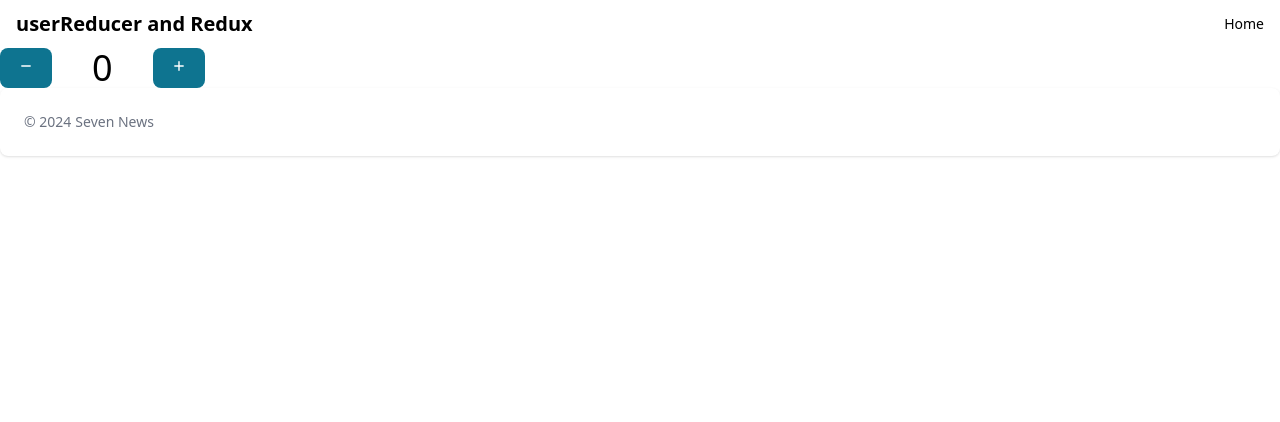
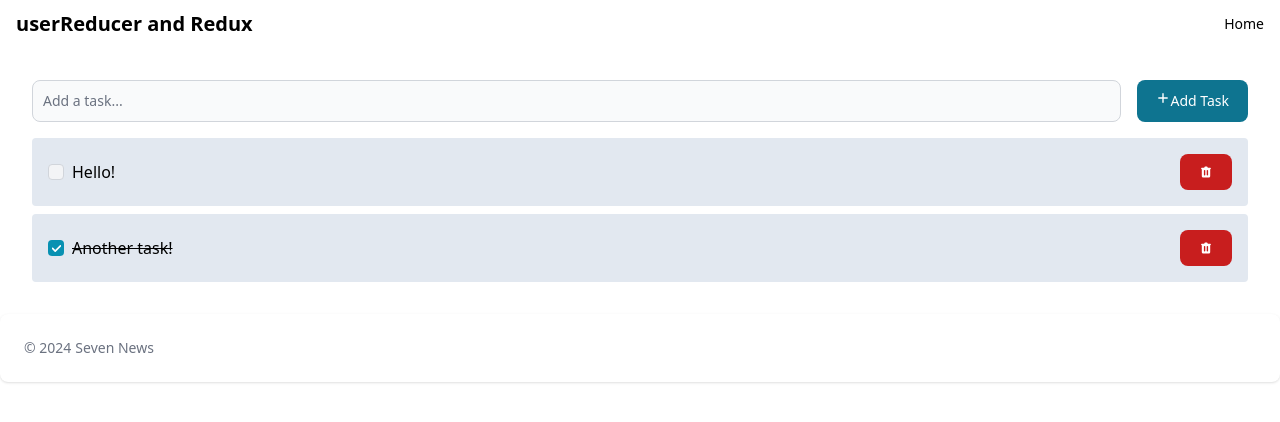
Before and after one commit to manikant-codes/react-course-files-final, a React (Create React App) app: page / in a window 1280 px wide. Shown: the top 422 px of the page. Built offline with nearby package versions, Linux system fonts and the light colour scheme.

Commit message:
made todos ui

```diff
--- /dev/null
+++ b/src/components/UseReducerTodoDemo.jsx
@@ -0,0 +1,86 @@
+import { Button, Checkbox, TextInput } from "flowbite-react";
+import React, { useReducer, useState } from "react";
+import { HiPencil, HiPlus, HiTrash } from "react-icons/hi";
+
+function reducer(tasks, action) {
+  if (action.type === "ADD") {
+    return [...tasks, action.payload];
+  } else if (action.type === "DELETE") {
+    return;
+  } else if (action.type === "UPDATE") {
+    return;
+  } else {
+    return tasks;
+  }
+}
+
+function UseReducerTodoDemo() {
+  const [tasks, dispatch] = useReducer(reducer, [
+    {
+      id: Date.now(),
+      task: "Hello!",
+      isCompleted: false,
+    },
+    {
+      id: Date.now(),
+      task: "Another task!",
+      isCompleted: true,
+    },
+  ]);
+  const [task, setTask] = useState("");
+
+  function handleChange(e) {
+    setTask(e.target.value);
+  }
+
+  function handleAdd() {
+    dispatch({
+      type: "ADD",
+      payload: {
+        id: Date.now(),
+        task: task,
+        isCompleted: false,
+      },
+    });
+  }
+
+  return (
+    <div className="p-[32px] flex flex-col gap-4">
+      <div className="flex gap-4">
+        <TextInput
+          type="text"
+          placeholder="Add a task..."
+          className="grow-[1]"
+          value={task}
+          onChange={handleChange}
+        />
+        <Button onClick={handleAdd}>
+          <HiPlus />
+          Add Task
+        </Button>
+      </div>
+      <ul className="flex flex-col gap-2">
+        {tasks.map((task, index) => {
+          return (
+            <li
+              key={index}
+              className="flex items-center gap-2 bg-slate-200 p-4 rounded"
+            >
+              <Checkbox checked={task.isCompleted} />
+              <p
+                className={`grow-[1] ${task.isCompleted ? "line-through" : ""}`}
+              >
+                {task.task}
+              </p>
+              <Button color="failure">
+                <HiTrash />
+              </Button>
+            </li>
+          );
+        })}
+      </ul>
+    </div>
+  );
+}
+
+export default UseReducerTodoDemo;
--- a/src/pages/Home.jsx
+++ b/src/pages/Home.jsx
@@ -1,10 +1,12 @@
 import React from "react";
-import UseReducerCounterDemo from "../components/UseReducerCounterDemo";
+// import UseReducerCounterDemo from "../components/UseReducerCounterDemo";
+import UseReducerTodoDemo from "../components/UseReducerTodoDemo";
 
 function Home() {
   return (
     <div>
-      <UseReducerCounterDemo />
+      {/* <UseReducerCounterDemo /> */}
+      <UseReducerTodoDemo />
     </div>
   );
 }
```
